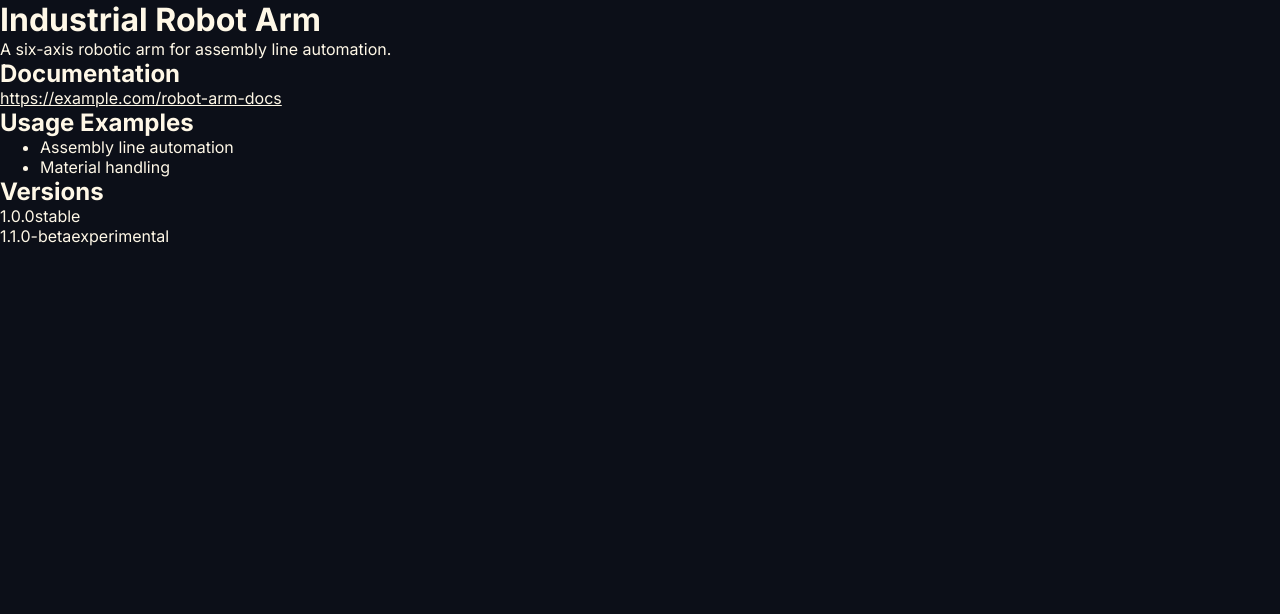
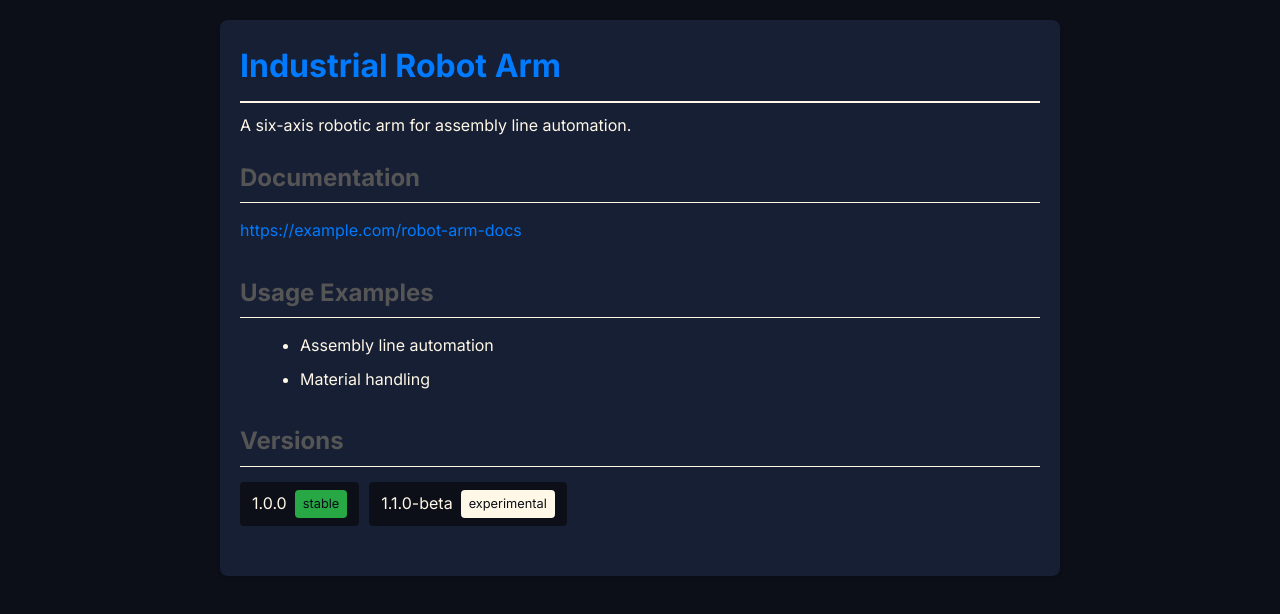
Before and after one commit to Sarath1610/Industrial-Model-Store, a React (Vite) app: page /models/1 in a window 1280 px wide. Shown: the top 614 px of the page. Built offline with nearby package versions, Linux system fonts and the light colour scheme.

Commit message:
Initial Commit

```diff
--- /dev/null
+++ b/src/pages/ModelDetailPage.css
@@ -0,0 +1,92 @@
+.detail-page-container {
+    display: flex;
+}
+
+.model-detail-page {
+    max-width: 800px;
+    margin: 20px auto;
+    padding: 20px;
+    background-color: hsl(224, 39%, 15%);
+    border-radius: 8px;
+    box-shadow: 0 2px 4px rgba(0, 0, 0, 0.1);
+    line-height: 1.6;
+    overflow: hidden;
+}
+
+.model-detail-page h1 {
+    color: #007bff;
+    margin-bottom: 10px;
+    border-bottom: 2px solid #FFF8E7;
+    padding-bottom: 10px;
+}
+
+.model-detail-page p {
+    margin-bottom: 20px;
+}
+
+.model-detail-page section {
+    margin-bottom: 30px;
+}
+
+.model-detail-page h2 {
+    color: #555;
+    margin-bottom: 15px;
+    border-bottom: 1px solid #FFF8E7;
+    padding-bottom: 5px;
+}
+
+.model-detail-page a {
+    color: #007bff;
+    text-decoration: none;
+}
+
+.model-detail-page a:hover {
+    text-decoration: underline;
+}
+
+.model-detail-page ul {
+    list-style-type: disc;
+    margin-left: 20px;
+}
+
+.model-detail-page li {
+    margin-bottom: 8px;
+}
+
+.model-versions {
+    display: flex;
+    flex-wrap: wrap;
+    gap: 10px;
+}
+
+.model-version {
+    background-color: hsl(226, 35%, 7%);
+    padding: 8px 12px;
+    border-radius: 4px;
+    display: flex;
+    align-items: center;
+    gap: 8px;
+}
+
+/* VersionBadge.css (Assuming VersionBadge component uses this) */
+
+.version-badge {
+    padding: 4px 8px;
+    border-radius: 4px;
+    font-size: 0.8em;
+    background-color: #FFF8E7;
+    color: hsl(226, 35%, 7%);
+}
+
+.version-badge.stable {
+    background-color: #28a745; /* Green for stable */
+}
+
+.version-badge.beta {
+    background-color: #ffc107; /* Yellow for beta */
+    color: black;
+}
+
+.version-badge.deprecated {
+    background-color: #dc3545; /* Red for deprecated */
+}
--- a/src/pages/ModelDetailPage.jsx
+++ b/src/pages/ModelDetailPage.jsx
@@ -2,7 +2,7 @@ import React, { useState, useEffect } from 'react';
 import { useParams } from 'react-router-dom';
 import mockModels from '../assets/mockModels.json';
 import VersionBadge from '../components/VersionBadge';
-// import './ModelDetailPage.css'; // Create CSS for this page
+import './ModelDetailPage.css'; // Create CSS for this page
 
 function ModelDetailPage() {
     const { id } = useParams();
--- a/src/pages/ModelListingPage.jsx
+++ b/src/pages/ModelListingPage.jsx
@@ -11,7 +11,6 @@ function ModelListingPage() {
     const [tagFilter, setTagFilter] = useState('');
 
     useEffect(() => {
-        // Fetch data from API here (if applicable)
     }, []);
 
     const handleSearchChange = (term) => {
```
